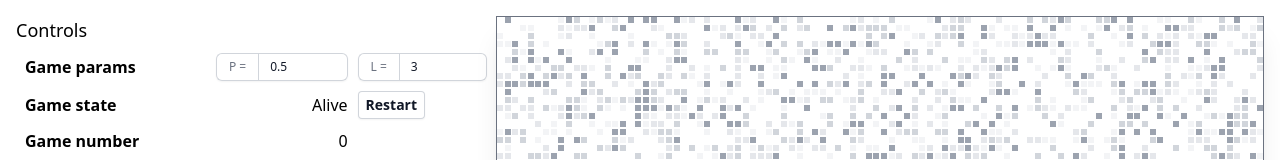
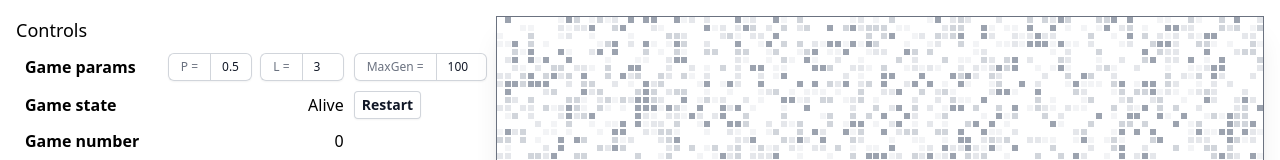
Before and after one commit to hodbn/cs-89512, a SvelteKit app in the folder ex1/ex1/: page / in a window 1280 px wide. Shown: the top 160 px of the page. Built offline with nearby package versions, Linux system fonts and the light colour scheme; a web font is replaced by a local one.

Commit message:
add max generation param

```diff
--- a/ex1/ex1/src/routes/Game.svelte
+++ b/ex1/ex1/src/routes/Game.svelte
@@ -128,6 +128,7 @@
 
 	let p = 0.5;
 	let l = 3;
+	let maxGen = 100;
 	export let activeGossipers: number;
 	export let generation = 0;
 	export let gameNumber = 0;
@@ -160,7 +161,7 @@
 		generation++;
 		setTimeout(() => {
 			writeLog(`active gossipers: ${activeGossipers}`);
-			if (activeGossipers === 0) {
+			if (activeGossipers === 0 || generation === maxGen) {
 				setRunning(false);
 				gameState = GameState.END;
 				writeLog('game ended');
@@ -228,30 +229,44 @@
 			<tr>
 				<th class="text-start">Game params</th>
 				<td class="text-end">
-					<div class="flex rounded-md shadow-sm">
+					<div class="flex justify-between space-x-2">
+						<div class="flex rounded-md shadow-sm flex-grow">
 							<span
 								class="inline-flex items-center rounded-l-md border border-r-0 border-gray-300 px-3 text-gray-500 text-xs"
 								>P =</span
 							>
 							<input
 								type="text"
-							class="block w-6 flex-1 rounded-none rounded-r-md border-0 py-1.5 text-gray-900 ring-1 ring-inset ring-gray-300 placeholder:text-gray-400 focus:ring-2 focus:ring-inset focus:ring-indigo-600 text-xs"
+								class="block w-10 min-w-[2rem] flex-1 rounded-none rounded-r-md border-0 py-1.5 text-gray-900 ring-1 ring-inset ring-gray-300 placeholder:text-gray-400 focus:ring-2 focus:ring-inset focus:ring-indigo-600 text-xs"
 								placeholder="Density"
 								bind:value={p}
 							/>
+						</div>
+						<div class="flex rounded-md shadow-sm flex-grow">
+							<span
+								class="inline-flex items-center rounded-l-md border border-r-0 border-gray-300 px-3 text-gray-500 text-xs"
+								>L =</span
+							>
+							<input
+								type="text"
+								class="block w-10 min-w-[1rem] flex-1 rounded-none rounded-r-md border-0 py-1.5 text-gray-900 ring-1 ring-inset ring-gray-300 placeholder:text-gray-400 focus:ring-2 focus:ring-inset focus:ring-indigo-600 text-xs"
+								placeholder="Cooldown"
+								bind:value={l}
+							/>
+						</div>
 					</div>
 				</td>
 				<td>
 					<div class="flex rounded-md shadow-sm">
 						<span
 							class="inline-flex items-center rounded-l-md border border-r-0 border-gray-300 px-3 text-gray-500 text-xs"
-							>L =</span
+							>MaxGen =</span
 						>
 						<input
 							type="text"
-							class="block w-6 flex-1 rounded-none rounded-r-md border-0 py-1.5 text-gray-900 ring-1 ring-inset ring-gray-300 placeholder:text-gray-400 focus:ring-2 focus:ring-inset focus:ring-indigo-600 text-xs"
+							class="block w-10 min-w-[3rem] flex-1 rounded-none rounded-r-md border-0 py-1.5 text-gray-900 ring-1 ring-inset ring-gray-300 placeholder:text-gray-400 focus:ring-2 focus:ring-inset focus:ring-indigo-600 text-xs"
 							placeholder="Cooldown"
-							bind:value={l}
+							bind:value={maxGen}
 						/>
 					</div>
 				</td>
```
Lines whose indentation alone changed are shown as unchanged.
